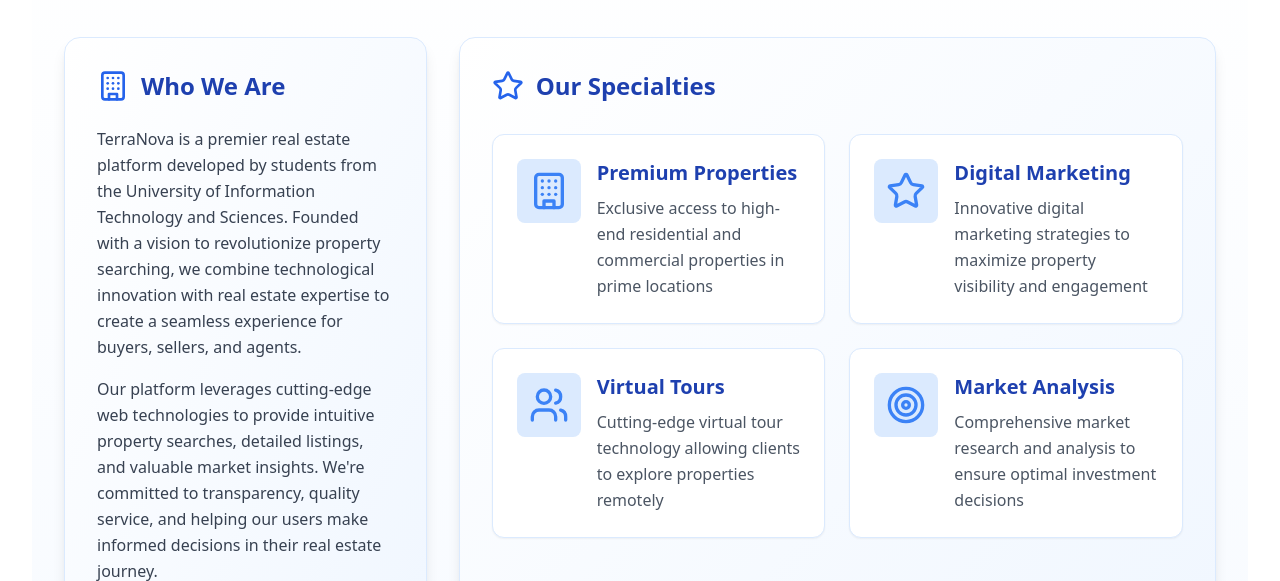
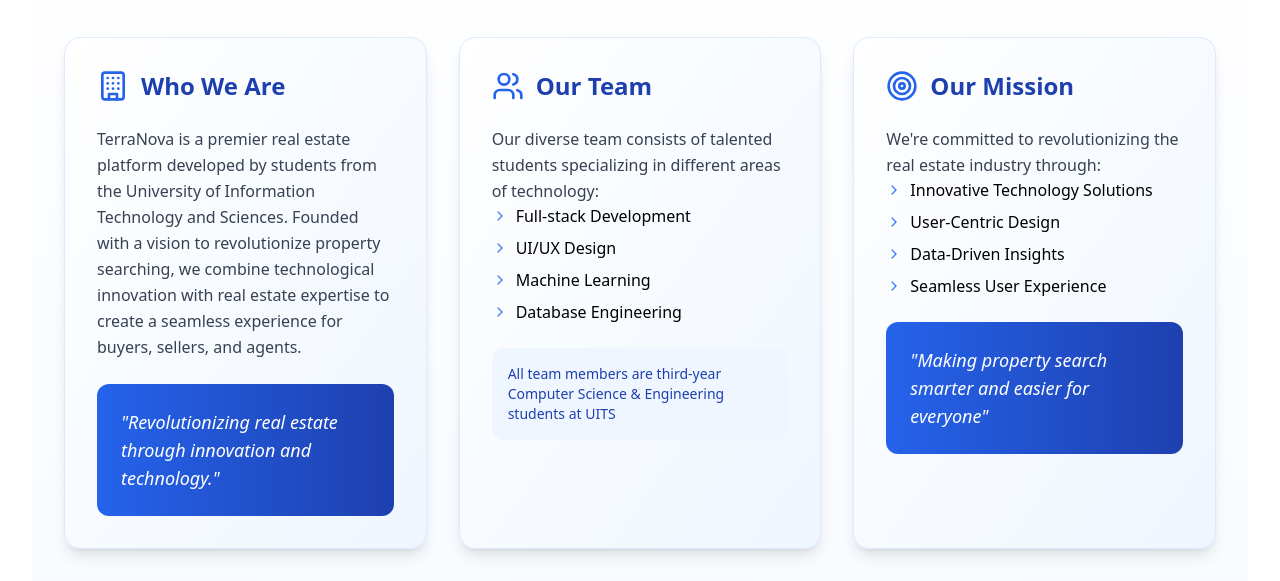
Before and after one commit to AkibReza/TerraNova, a React (Vite) app in the folder client/: page /TerraNova/company in a window 1280 px wide. Shown: the part 219-800 px from the top of the page. Built offline with nearby package versions, Linux system fonts and the light colour scheme; no server answers.

Commit message:
changed about us section

```diff
--- a/client/src/pages/CompanyInfo.jsx
+++ b/client/src/pages/CompanyInfo.jsx
@@ -88,11 +88,7 @@
       description: "Innovative digital marketing strategies to maximize property visibility and engagement",
       icon: <Star className="h-10 w-10 text-blue-500" />
     },
-    {
-      title: "Virtual Tours",
-      description: "Cutting-edge virtual tour technology allowing clients to explore properties remotely",
-      icon: <Users className="h-10 w-10 text-blue-500" />
-    },
+
     {
       title: "Market Analysis",
       description: "Comprehensive market research and analysis to ensure optimal investment decisions",
@@ -156,11 +152,6 @@
                   Founded with a vision to revolutionize property searching, we combine technological innovation with real estate expertise to
                   create a seamless experience for buyers, sellers, and agents.
                 </p>
-                <p className="text-base text-gray-700 leading-relaxed mt-4">
-                  Our platform leverages cutting-edge web technologies to provide intuitive property searches, detailed listings,
-                  and valuable market insights. We're committed to transparency, quality service, and helping our users make informed decisions
-                  in their real estate journey.
-                </p>
 
                 <div className="mt-6 bg-gradient-to-r from-blue-600 to-blue-800 p-6 rounded-xl text-white">
                   <p className="text-lg font-medium italic m-0">
@@ -169,33 +160,79 @@
                 </div>
               </motion.div>
 
-              {/* Our Specialties */}
+              {/* Our Team Overview */}
               <motion.div
                 whileHover={{ y: -5 }}
-                className="col-span-2 bg-gradient-to-br from-white to-blue-50 p-8 rounded-2xl shadow-lg border border-blue-100 hover:shadow-xl transition-all duration-300"
+                className="prose max-w-none bg-gradient-to-br from-white to-blue-50 p-8 rounded-2xl shadow-lg border border-blue-100 hover:shadow-xl transition-all duration-300"
               >
-                <div className="flex items-center space-x-3 mb-8">
-                  <Star className="h-8 w-8 text-blue-600" />
-                  <h3 className="text-2xl font-bold text-blue-800 m-0">Our Specialties</h3>
+                <div className="flex items-center space-x-3 mb-6">
+                  <Users className="h-8 w-8 text-blue-600" />
+                  <h3 className="text-2xl font-bold text-blue-800 m-0">Our Team</h3>
                 </div>
-                <div className="grid grid-cols-1 md:grid-cols-2 gap-6">
-                  {specialties.map((specialty, index) => (
-                    <motion.div
-                      key={index}
-                      whileHover={{ scale: 1.02 }}
-                      className="bg-white p-6 rounded-xl border border-blue-100 shadow-sm hover:shadow-md transition-all duration-300"
-                    >
-                      <div className="flex items-start space-x-4">
-                        <div className="bg-blue-100 p-3 rounded-lg">
-                          {specialty.icon}
-                        </div>
-                        <div>
-                          <h5 className="text-xl font-semibold text-blue-800 mb-2">{specialty.title}</h5>
-                          <p className="text-gray-600 leading-relaxed">{specialty.description}</p>
-                        </div>
-                      </div>
-                    </motion.div>
-                  ))}
+                <p className="text-base text-gray-700 leading-relaxed">
+                  Our diverse team consists of talented students specializing in different areas of technology:
+                </p>
+                <ul className="list-none p-0">
+                  <li className="flex items-center space-x-2 mb-2">
+                    <ChevronRight className="h-4 w-4 text-blue-500" />
+                    <span>Full-stack Development</span>
+                  </li>
+                  <li className="flex items-center space-x-2 mb-2">
+                    <ChevronRight className="h-4 w-4 text-blue-500" />
+                    <span>UI/UX Design</span>
+                  </li>
+                  <li className="flex items-center space-x-2 mb-2">
+                    <ChevronRight className="h-4 w-4 text-blue-500" />
+                    <span>Machine Learning</span>
+                  </li>
+                  <li className="flex items-center space-x-2">
+                    <ChevronRight className="h-4 w-4 text-blue-500" />
+                    <span>Database Engineering</span>
+                  </li>
+                </ul>
+
+                <div className="mt-6 bg-blue-50 p-4 rounded-xl">
+                  <p className="text-sm text-blue-800 m-0">
+                    All team members are third-year Computer Science & Engineering students at UITS
+                  </p>
+                </div>
+              </motion.div>
+
+              {/* Our Mission */}
+              <motion.div
+                whileHover={{ y: -5 }}
+                className="prose max-w-none bg-gradient-to-br from-white to-blue-50 p-8 rounded-2xl shadow-lg border border-blue-100 hover:shadow-xl transition-all duration-300"
+              >
+                <div className="flex items-center space-x-3 mb-6">
+                  <Target className="h-8 w-8 text-blue-600" />
+                  <h3 className="text-2xl font-bold text-blue-800 m-0">Our Mission</h3>
+                </div>
+                <p className="text-base text-gray-700 leading-relaxed">
+                  We're committed to revolutionizing the real estate industry through:
+                </p>
+                <ul className="list-none p-0">
+                  <li className="flex items-center space-x-2 mb-2">
+                    <ChevronRight className="h-4 w-4 text-blue-500" />
+                    <span>Innovative Technology Solutions</span>
+                  </li>
+                  <li className="flex items-center space-x-2 mb-2">
+                    <ChevronRight className="h-4 w-4 text-blue-500" />
+                    <span>User-Centric Design</span>
+                  </li>
+                  <li className="flex items-center space-x-2 mb-2">
+                    <ChevronRight className="h-4 w-4 text-blue-500" />
+                    <span>Data-Driven Insights</span>
+                  </li>
+                  <li className="flex items-center space-x-2">
+                    <ChevronRight className="h-4 w-4 text-blue-500" />
+                    <span>Seamless User Experience</span>
+                  </li>
+                </ul>
+
+                <div className="mt-6 bg-gradient-to-r from-blue-600 to-blue-800 p-6 rounded-xl text-white">
+                  <p className="text-lg font-medium italic m-0">
+                    "Making property search smarter and easier for everyone"
+                  </p>
                 </div>
               </motion.div>
             </div>
```
